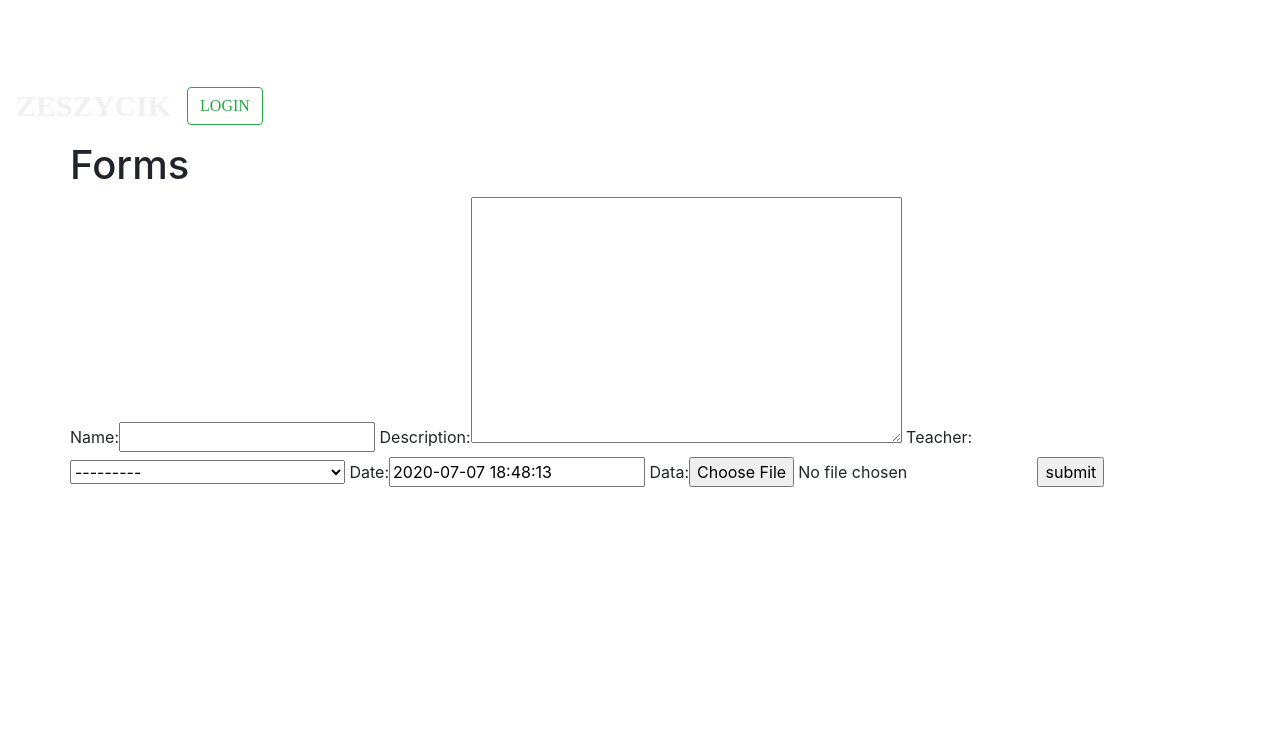
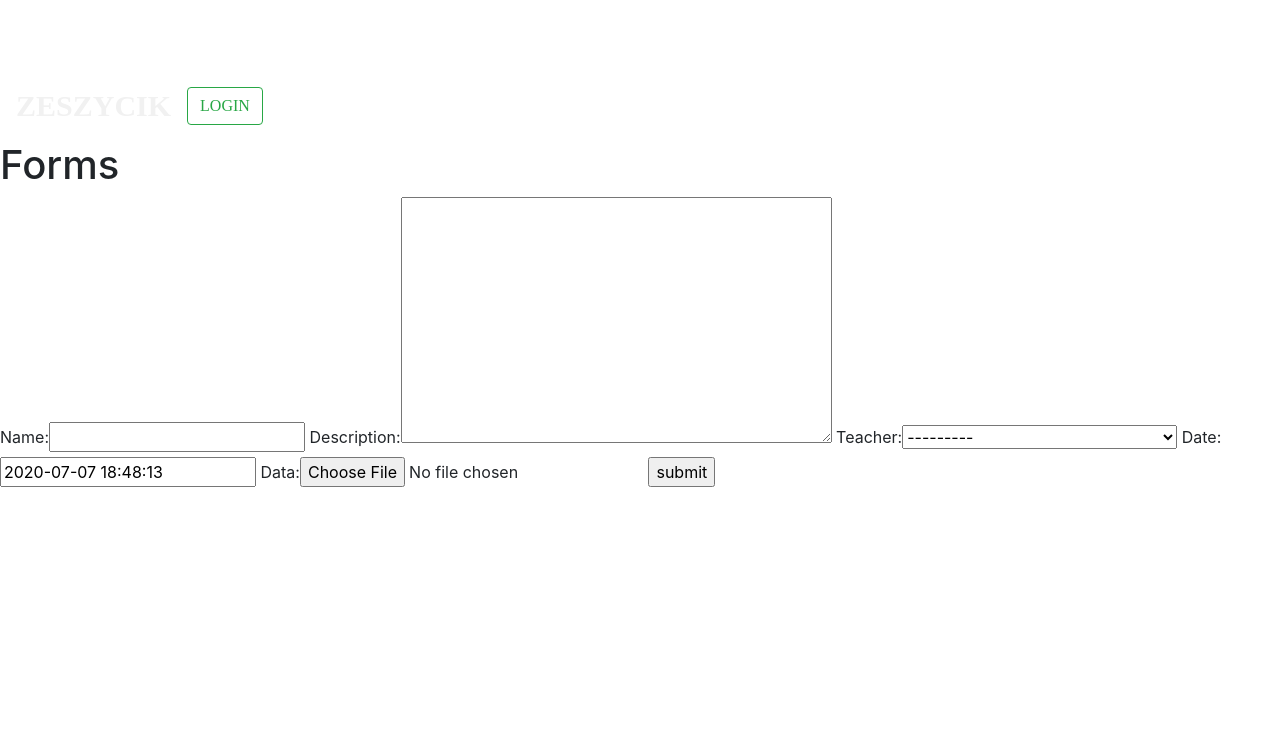
Before and after one commit to slawekpl81/zeszycik, a Django app: page /lessons/create in a window 1280 px wide. Shown: the top 732 px of the page. Run offline with Django 3.2, Linux system fonts and the light colour scheme; data comes from the database, SQL or seed files in the repository; some libraries are stand-ins or nearby versions.

Commit message:
zmiany text

```diff
--- a/school/templates/base.html
+++ b/school/templates/base.html
@@ -36,14 +36,11 @@
       </form>
   </div>
 </nav>
-    <div class="content container">
-        <div class="row">
 
-            {% block content %}
-            {% endblock %}
+    {% block content %}
+    {% endblock %}
 
-        </div>
-    </div>
+
 <footer class="fixed-bottom bg-dark">
   <div class="text-center">
     <span class="text-muted">Copyright &copy; 2020 Zeszycik</span>
```
